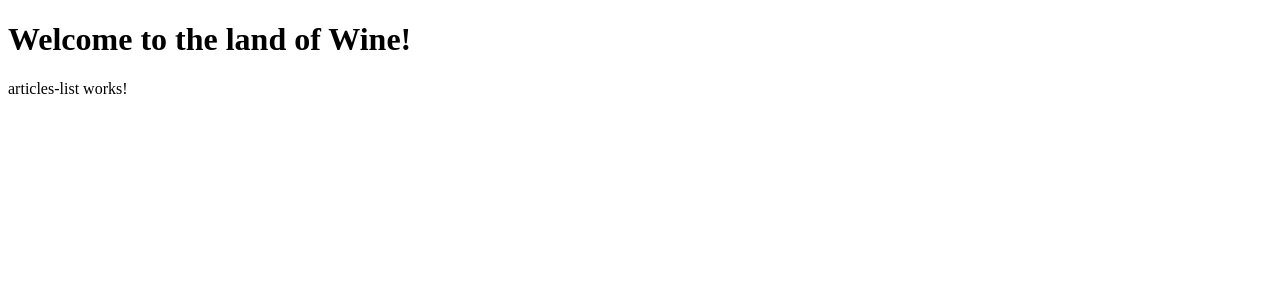
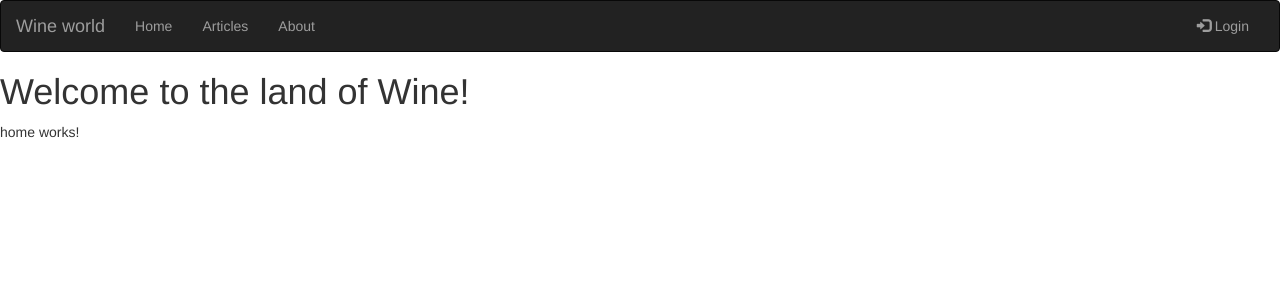
Before and after one commit to pepinho24/Wine-World, an Angular app: page / in a window 1280 px wide. Shown: the top 300 px of the page. Built offline with nearby package versions, Linux system fonts and the light colour scheme.

Commit message:
Added home and navigation components

```diff
--- a/angular-cli.json
+++ b/angular-cli.json
@@ -18,7 +18,8 @@
       "prefix": "app",
       "mobile": false,
       "styles": [
-        "styles.css"
+        "styles.css",
+        "../node_modules/bootstrap/dist/css/bootstrap.min.css"
       ],
       "scripts": [],
       "environments": {
--- a/package.json
+++ b/package.json
@@ -21,7 +21,9 @@
     "@angular/platform-browser": "^2.3.1",
     "@angular/platform-browser-dynamic": "^2.3.1",
     "@angular/router": "^3.4.1",
+    "bootstrap": "^3.3.7",
     "core-js": "^2.4.1",
+    "ng2-bootstrap": "^1.1.16-11",
     "rxjs": "^5.0.1",
     "ts-helpers": "^1.1.1",
     "zone.js": "^0.7.2"
--- a/src/app/app.component.html
+++ b/src/app/app.component.html
@@ -1,3 +1,4 @@
+<navbar></navbar>
 <h1>
   {{title}}
 </h1>
--- a/src/app/app.module.ts
+++ b/src/app/app.module.ts
@@ -7,12 +7,16 @@ import { AppComponent } from './app.component';
 import { ArticlesListComponent } from './components/articles-list/articles-list.component';
 import { routes } from './routes';
 import { AboutComponent } from './components/about/about.component';
+import { HomeComponent } from './components/home/home.component';
+import { NavbarComponent } from './components/navbar/navbar.component';
 
 @NgModule({
   declarations: [
     AppComponent,
     ArticlesListComponent,
-    AboutComponent
+    AboutComponent,
+    HomeComponent,
+    NavbarComponent
   ],
   imports: [
     BrowserModule,
--- /dev/null
+++ b/src/app/components/home/home.component.html
@@ -0,0 +1,3 @@
+<p>
+  home works!
+</p>
--- /dev/null
+++ b/src/app/components/home/home.component.ts
@@ -0,0 +1,15 @@
+import { Component, OnInit } from '@angular/core';
+
+@Component({
+  selector: 'app-home',
+  templateUrl: './home.component.html',
+  styleUrls: ['./home.component.css']
+})
+export class HomeComponent implements OnInit {
+
+  constructor() { }
+
+  ngOnInit() {
+  }
+
+}
--- /dev/null
+++ b/src/app/components/navbar/navbar.component.html
@@ -0,0 +1,24 @@
+<header>
+  <nav class="navbar navbar-inverse">
+  <div class="container-fluid">
+    <div class="navbar-header">
+      <button type="button" class="navbar-toggle" data-toggle="collapse" data-target="#myNavbar">
+        <span class="icon-bar"></span>
+        <span class="icon-bar"></span>
+        <span class="icon-bar"></span>
+      </button>
+      <a class="navbar-brand" [routerLink]="['']">Wine world</a>
+    </div>
+    <div class="collapse navbar-collapse" id="myNavbar">
+      <ul class="nav navbar-nav">
+        <li><a [routerLink]="['']">Home</a></li>
+        <li><a [routerLink]="['articles']">Articles</a></li>
+        <li><a [routerLink]="['about']">About</a></li>
+      </ul>
+      <ul class="nav navbar-nav navbar-right">
+        <li><a href="#"><span class="glyphicon glyphicon-log-in"></span> Login</a></li>
+      </ul>
+    </div>
+  </div>
+</nav>
+</header>
--- /dev/null
+++ b/src/app/components/navbar/navbar.component.ts
@@ -0,0 +1,15 @@
+import { Component, OnInit } from '@angular/core';
+
+@Component({
+  selector: 'navbar',
+  templateUrl: './navbar.component.html',
+  styleUrls: ['./navbar.component.css']
+})
+export class NavbarComponent implements OnInit {
+
+  constructor() { }
+
+  ngOnInit() {
+  }
+
+}
--- a/src/app/routes.ts
+++ b/src/app/routes.ts
@@ -2,10 +2,14 @@ import { RouterModule } from '@angular/router';
 import { ModuleWithProviders } from '@angular/core';
 import { ArticlesListComponent } from './components/articles-list/articles-list.component';
 import { AboutComponent } from './components/about/about.component';
+import { HomeComponent } from './components/home/home.component';
 
 export const routes: ModuleWithProviders = RouterModule.forRoot([
     {
         path: '',
+        component: HomeComponent
+    }, {
+        path: 'articles',
         component: ArticlesListComponent
     }, {
         path: 'about',
```
Also changed, not shown: src/app/components/home/home.component.css (added), src/app/components/navbar/navbar.component.css (added), 2 other files (tests, documents, lock files or other folders).
